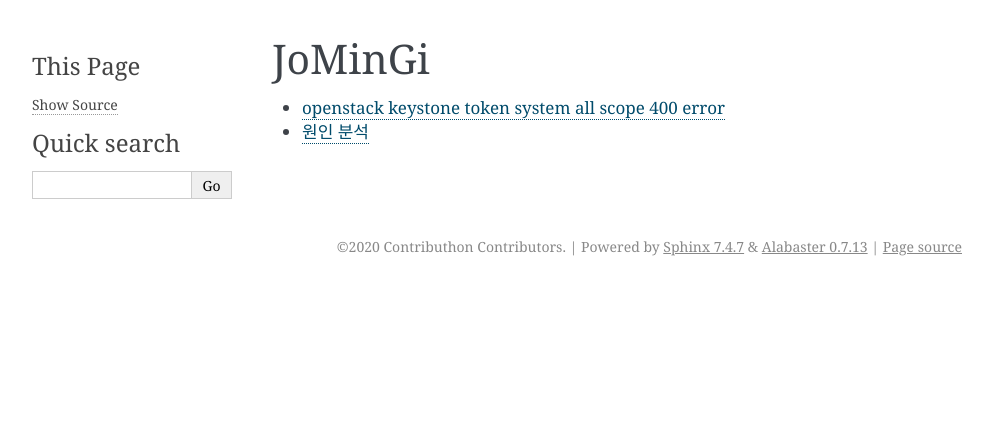
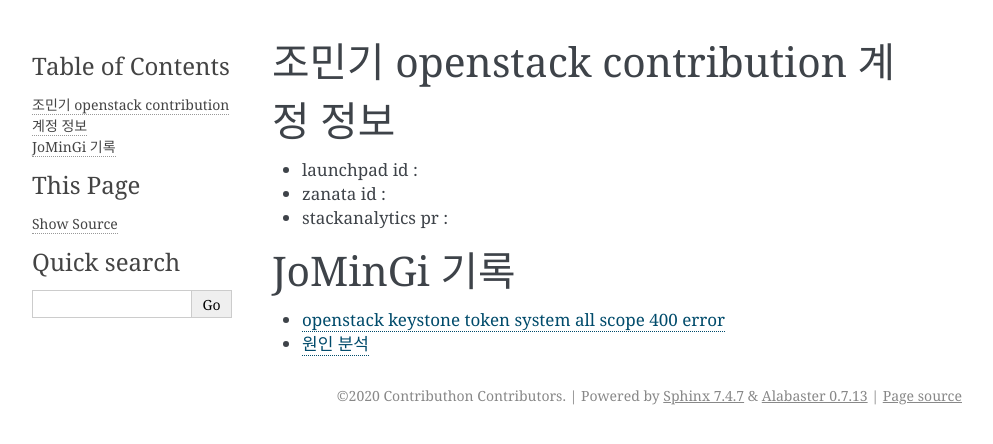
Before and after one commit to openstack-kr/contributhon-2020, a Sphinx documentation site: the page built from doc/source/JoMinGi/index.rst, in a window 1280 px wide. Shown: the top 444 px of the page, without its empty margins (148-1141 px from the left). Built offline with Sphinx 7.4.7, drawn with Linux system fonts in a browser that asks for light colours; the version number could not be read and is left out.

Commit message:
Update index.rst

```diff
--- a/doc/source/JoMinGi/index.rst
+++ b/doc/source/JoMinGi/index.rst
@@ -1,7 +1,15 @@
 .. _JoMinGi:
 
+===================================================
+조민기 openstack contribution 계정 정보
+===================================================
+- launchpad id :
+- zanata id :
+- stackanalytics pr :
+
+
 ========================
-JoMinGi
+JoMinGi 기록
 ========================
 
 .. toctree::
```
